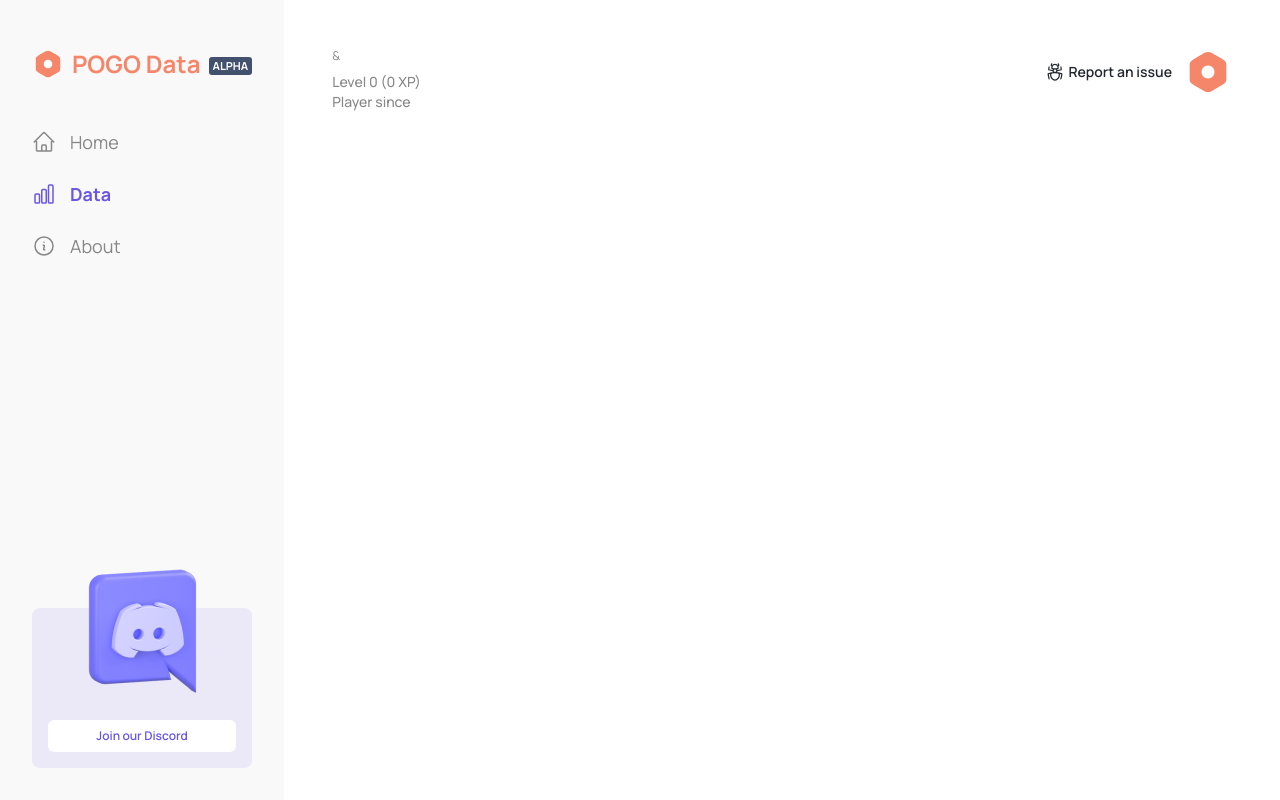
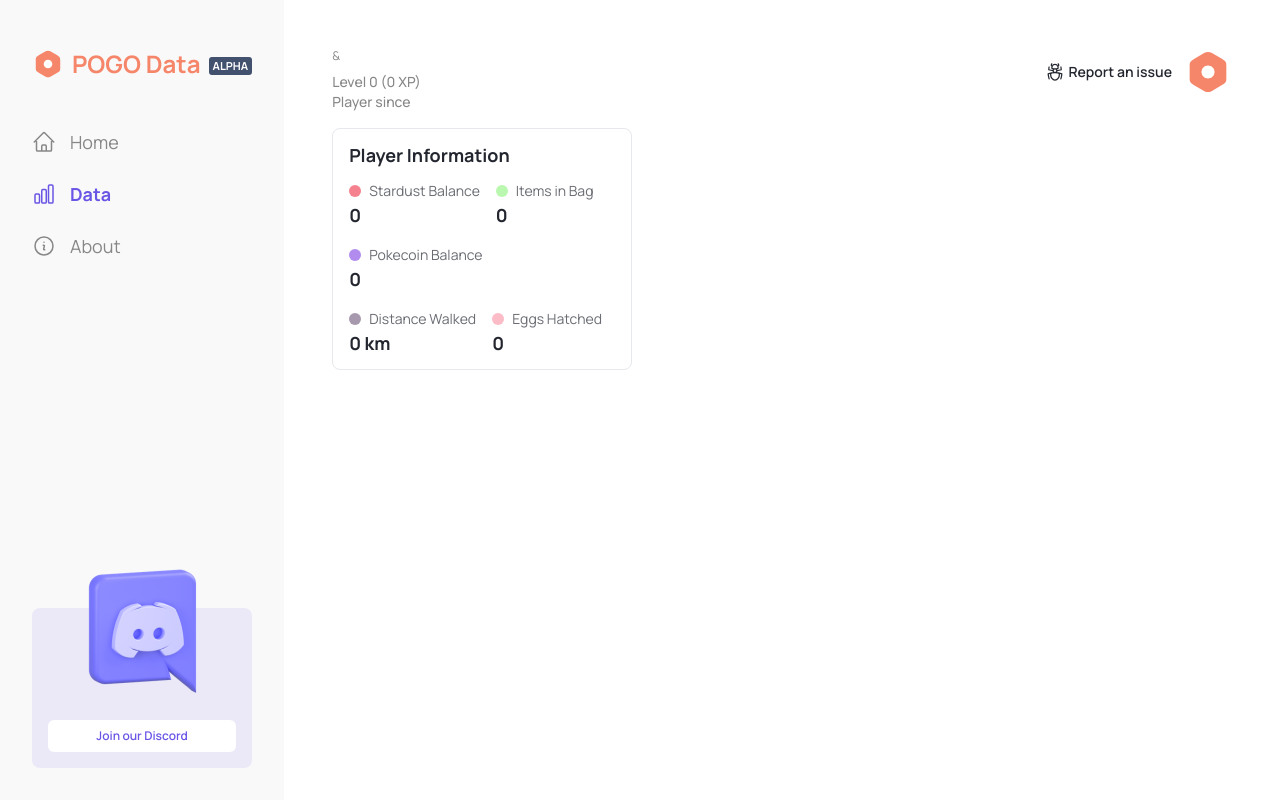
Before and after one commit to maxwellward/pogo-dump-viewer, a Vue app: page /data in a window 1280 px wide. Built offline with nearby package versions, Linux system fonts and the light colour scheme.

Commit message:
add player information card

```diff
--- a/src/components/p-card.vue
+++ b/src/components/p-card.vue
@@ -1,11 +1,11 @@
 <template>
-	<div class="bg-slate-400 flex items-start flex-col rounded-lg">
-		<div class="font-bold text-lg px-2 pt-2">
+	<div class="border border-[#E6E8EC] rounded-lg">
+		<div class="font-bold text-lg mt-3 mx-4">
 			<slot name="top" />
 		</div>
 
-		<div class="p-2">
-			<slot name="content" />
+		<div class="mx-4 my-3">
+			<slot name="body" />
 		</div>
 	</div>
 </template>
--- /dev/null
+++ b/src/components/p-dot.vue
@@ -0,0 +1,26 @@
+<template>
+	<div class="size-3 rounded-full" :style="{ backgroundColor: randomColor }" />
+</template>
+
+<script setup lang="ts">
+import { computed } from 'vue';
+
+const randomColor = computed(() => {
+	let color;
+	do {
+		const randomHex = Math.floor(Math.random() * 16777215)
+			.toString(16)
+			.padStart(6, '0');
+		color = `#${randomHex}80`;
+	} while (isTooLight(color));
+	return color;
+});
+
+function isTooLight(color: string): boolean {
+	const r = parseInt(color.slice(1, 3), 16);
+	const g = parseInt(color.slice(3, 5), 16);
+	const b = parseInt(color.slice(5, 7), 16);
+	const brightness = (r * 299 + g * 587 + b * 114) / 1000;
+	return brightness > 200;
+}
+</script>
--- a/src/main.ts
+++ b/src/main.ts
@@ -8,6 +8,7 @@
 import PSidebar from './components/p-sidebar.vue';
 import PNavItem from './components/p-nav-item.vue';
 import PLozenge from './components/p-lozenge.vue';
+import PDot from './components/p-dot.vue';
 
 const pinia = createPinia();
 const app = createApp(App);
@@ -17,6 +18,7 @@
 app.component('p-spinner', PSpinner);
 app.component('p-nav-item', PNavItem);
 app.component('p-lozenge', PLozenge);
+app.component('p-dot', PDot);
 
 app.use(router);
 app.use(pinia);
--- /dev/null
+++ b/src/modules/data/components/player-information.vue
@@ -0,0 +1,40 @@
+<template>
+	<p-card>
+		<template #top>
+			<h1>Player Information</h1>
+		</template>
+		<template #body>
+			<div class="flex flex-wrap gap-4">
+				<div v-for="(info, index) in playerInfoList" :key="index">
+					<div class="flex items-center gap-2">
+						<p-dot />
+						<p class="text-sm text-secondary">{{ info.label }}</p>
+					</div>
+					<p class="font-bold text-lg">
+						{{
+							Math.round(info.value)
+								.toString()
+								.replace(/\B(?=(\d{3})+(?!\d))/g, ',')
+						}}
+						{{ info.suffix }}
+					</p>
+				</div>
+			</div>
+		</template>
+	</p-card>
+</template>
+
+<script setup lang="ts">
+import { ref } from 'vue';
+import { useDataStore } from '../store';
+
+const dataStore = useDataStore();
+
+const playerInfoList = ref([
+	{ label: 'Stardust Balance', value: dataStore.getPlayerInfo.stardust },
+	{ label: 'Items in Bag', value: dataStore.getItemCount },
+	{ label: 'Pokecoin Balance', value: dataStore.getPlayerInfo.pokecoins },
+	{ label: 'Distance Walked', value: dataStore.getPlayerInfo.distanceWalked, suffix: 'km' },
+	{ label: 'Eggs Hatched', value: dataStore.getEggsHatched },
+]);
+</script>
--- a/src/modules/data/store.ts
+++ b/src/modules/data/store.ts
@@ -17,7 +17,7 @@
 				startDate: '',
 				level: 0,
 				totalXP: 0,
-				pokecoin: 0,
+				pokecoins: 0,
 				stardust: 0,
 				distanceWalked: 0,
 				nintendoAccountId: '',
@@ -74,7 +74,7 @@
 	startDate: string;
 	level: number;
 	totalXP: number;
-	pokecoin: number;
+	pokecoins: number;
 	stardust: number;
 	distanceWalked: number;
 	nintendoAccountId: string;
--- a/src/modules/data/views/data.vue
+++ b/src/modules/data/views/data.vue
@@ -1,9 +1,13 @@
 <template>
 	<div class="p-12 w-full">
 		<Header />
+		<div class="grid grid-cols-3 mt-4">
+			<PlayerInformation />
+		</div>
 	</div>
 </template>
 
 <script setup lang="ts">
 import Header from '../components/header.vue';
+import PlayerInformation from '../components/player-information.vue';
 </script>
```
Also changed, not shown: 1 other file (tests, documents, lock files or other folders).
